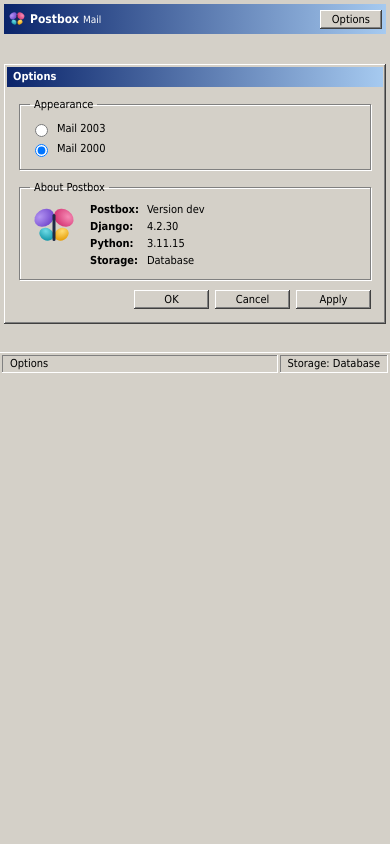
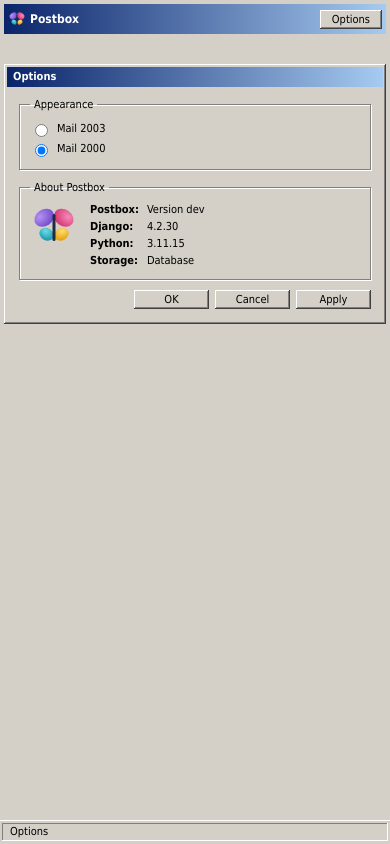
Before and after one commit to terminalkitten/django-postbox, a Django app: page /dev/inbox/settings/ in a window 390 px wide. Run offline with Django 4.2, Linux system fonts and the light colour scheme; the visitor is signed in with stand-in values (Sample User, id 1).

Commit message:
Fix mobile layout: fixed shell with scrolling list and viewer

```diff
--- a/src/django_postbox/static/postbox/postbox.css
+++ b/src/django_postbox/static/postbox/postbox.css
@@ -179,12 +179,15 @@
 .pb-dialog-buttons { display: flex; justify-content: flex-end; gap: 6px; padding: 0 12px 12px; }
 .pb-dialog-buttons .pb-button { min-width: 75px; text-align: center; }
 
+/* Mobile: the same fixed shell as desktop, the list stacked above the viewer.
+   Only the list and the viewer scroll, never the page. */
 @media (max-width: 720px) {
-  html, body { height: auto; }
-  .pb-main { overflow: visible; }
-  .pb-inbox { grid-template-columns: 1fr; grid-template-rows: none; height: auto; }
-  .pb-tab-panel { max-height: 70vh; }
-  .pb-list { max-height: 40vh; }
-  .pb-frame { height: 70vh; }
+  /* The header wraps instead of pushing the page wider than the screen */
+  .pb-header { flex-wrap: wrap; gap: 8px; height: auto; min-height: var(--pb-header-height); padding-block: 6px; }
+  /* Shown in the status bar already */
+  .pb-header .pb-muted, .pb-brand small, .pb-status .pb-status-extra { display: none; }
+  .pb-overview-header { flex-wrap: wrap; }
+  .pb-overview-header form, .pb-search { flex: 1 1 100%; width: 100%; }
+  .pb-inbox { grid-template-columns: 1fr; grid-template-rows: minmax(0, 1fr) minmax(0, 2fr); }
 }
 }
--- a/src/django_postbox/templates/postbox/base.html
+++ b/src/django_postbox/templates/postbox/base.html
@@ -18,8 +18,8 @@
   {# Swapped out of band with every htmx update, so it always matches the page #}
   <footer id="status" class="pb-status">
     {% block status %}<span>Ready</span>{% endblock %}
-    <span>Storage: {{ storage_label }}</span>
-    {% block status_refresh %}<span>Auto-refresh: 5s</span>{% endblock %}
+    <span class="pb-status-extra">Storage: {{ storage_label }}</span>
+    {% block status_refresh %}<span class="pb-status-extra">Auto-refresh: 5s</span>{% endblock %}
   </footer>
 </body>
 </html>
```
